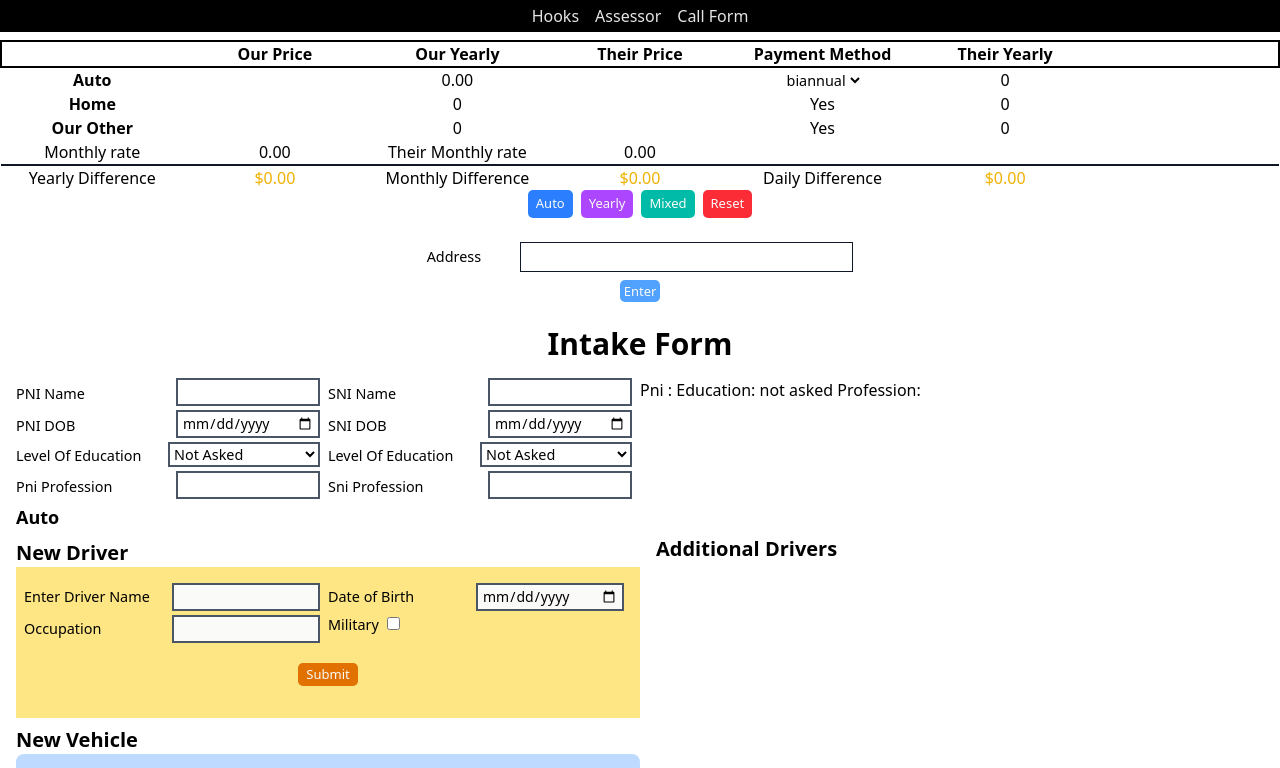
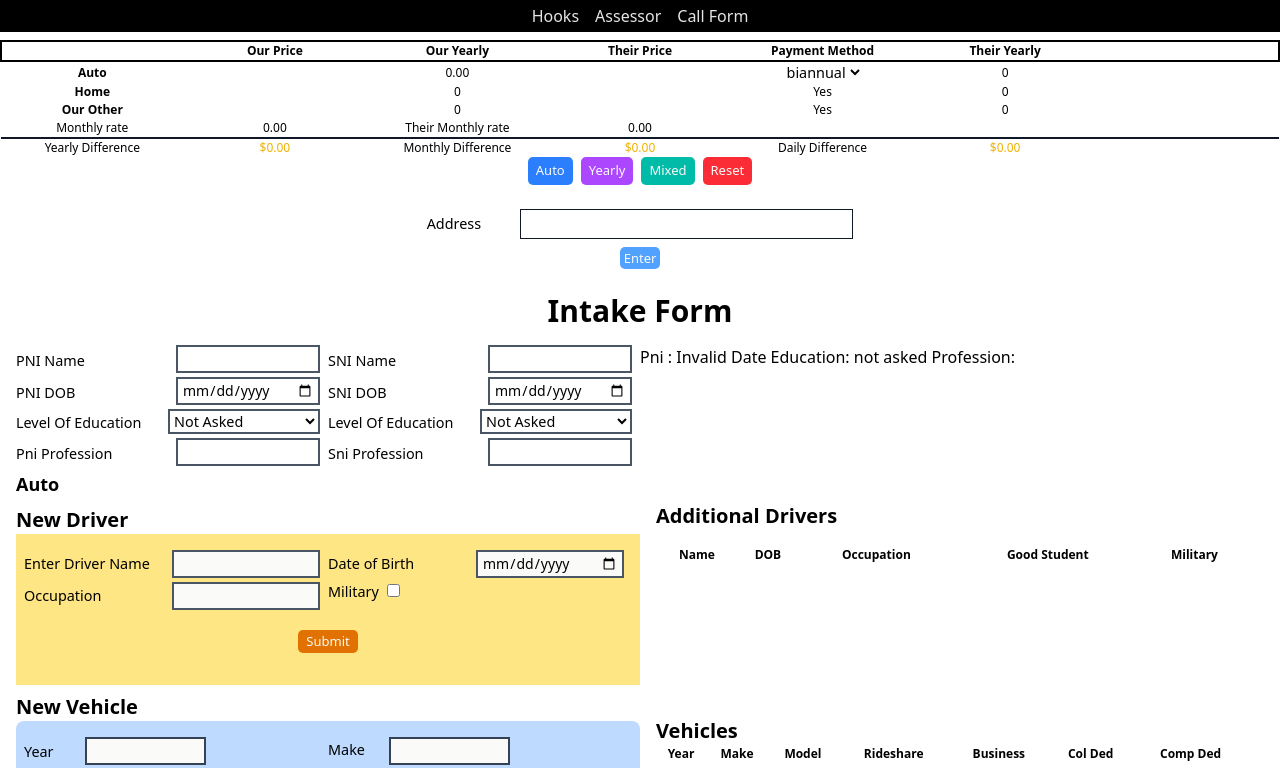
Before and after one commit to Jpatrick6420/propertyandcasualtywebsite, a React (Vite) app: page / in a window 1280 px wide. Shown: the top 768 px of the page. Built offline with nearby package versions, Linux system fonts and the light colour scheme.

Commit message:
added tables to vehicles and drivers sections

```diff
--- a/src/components/ClaimsResultsSection.jsx
+++ b/src/components/ClaimsResultsSection.jsx
@@ -1,10 +1,12 @@
+import { formatDate } from "../helpers/helpers";
+
 function ClaimsResultsSection({ currentData, label = "Claims" }) {
   return (
     <>
       <ol className="px-4 py-2 space-y-2 font-bold text-xl">{label}</ol>
       {currentData?.claims?.map((item, i) => (
         <li key={i} className="pl-6 font-normal text-md">
-          {item.type} {item.date}
+          {item.type} {formatDate(item.date)}
         </li>
       ))}
     </>
--- a/src/components/NewDriverSection.jsx
+++ b/src/components/NewDriverSection.jsx
@@ -14,6 +14,10 @@ function NewDriverSection({ handleCurrentData }) {
     setDriverDetails((prev) => ({ ...prev, [field]: e.target.value }));
   };
 
+  const handleCheckboxChange = (e, field) => {
+    e.preventDefault();
+    setDriverDetails((prev) => ({ ...prev, [field]: !driverDetails[field] }));
+  };
   const handleSubmit = (e) => {
     e.preventDefault();
     if (!driverDetails.name || !driverDetails.dob) return;
@@ -65,7 +69,7 @@ function NewDriverSection({ handleCurrentData }) {
               className="border-2 border-gray-600 bg-stone-50"
               type="checkbox"
               value={driverDetails.goodStudent}
-              onChange={(e) => handleFieldChange(e, "goodStudent")}
+              onChange={(e) => handleCheckboxChange(e, "goodStudent")}
             />
           </div>
         )}
--- a/src/components/VehicleResultsSection.jsx
+++ b/src/components/VehicleResultsSection.jsx
@@ -12,22 +12,44 @@ function VehicleResultsSection({ currentData, setCurrentData }) {
 
   return (
     <div className="px-4 py-8">
+      <h3 className="font-bold text-xl">Vehicles</h3>
+      <table>
+        <thead>
+          <tr>
+            <th></th>
+            <th>Year</th>
+            <th>Make</th>
+            <th>Model</th>
+            <th>Rideshare</th>
+            <th>Business</th>
+            <th>Col Ded</th>
+            <th>Comp Ded</th>
+            <th></th>
+          </tr>
+        </thead>
+        <tbody>
           {currentData.vehicles?.map((item, idx) => (
-        <p key={idx} className="mb-2">
-          {" "}
-          {idx + 1}) {item.year} {item.make} {item.model} RideShare:{" "}
-          {item.rideShare ? "Yes" : "No"} Business Use{" "}
-          {item.businessUse ? "Yes" : "No"}
-          Collision Deductible: {item.collisionDeductible} <br />
-          Comprehensive Deductible: {item.comprehensiveDeductible}
+            <tr key={idx} className="mb-2">
+              <td>{idx + 1})</td>
+              <td>{item.year} </td>
+              <td>{item.make}</td>
+              <td>{item.model}</td>
+              <td>{item.rideShare ? "Yes" : "No"}</td>
+              <td>{item.businessUse ? "Yes  " : "No  "}</td>
+              <td>{item.collisionDeductible.split("_").join(" ")}</td>
+              <td>{item.comprehensiveDeductible.split("_").join(" ")}</td>
+              <td>
                 <button
                   onClick={(e) => handleDelete(e, idx)}
-            className="bg-red-600 px-1 py-0.5 text-stone-50 hover:bg-red-800 active:bg-red-600"
+                  className="bg-red-600 ml-2 px-1 py-0.5 text-stone-50 hover:bg-red-800 active:bg-red-600"
                 >
                   Delete
                 </button>
-        </p>
+              </td>
+            </tr>
           ))}
+        </tbody>
+      </table>
     </div>
   );
 }
--- a/src/features/ClaimsResults.jsx
+++ b/src/features/ClaimsResults.jsx
@@ -1,3 +1,5 @@
+import { formatDate } from "../helpers/helpers";
+
 function ClaimsResults({ currentData, setCurrentData, type }) {
   const handleDelete = (e, index) => {
     e.preventDefault();
@@ -14,7 +16,7 @@ function ClaimsResults({ currentData, setCurrentData, type }) {
       <h3 className="text-xl font-bold mt-4 ml-2">Claims</h3>
       {currentData.claims?.map((item, i) => (
         <p key={i}>
-          {item.type} {item.date}
+          {item.type} {formatDate(item.date)}
           <button
             className="bg-red-600 px-1 py-0.5 text-stone-50 hover:bg-red-800 active:bg-red-600"
             onClick={(e) => handleDelete(e, i)}
--- a/src/features/DriversResults.jsx
+++ b/src/features/DriversResults.jsx
@@ -1,3 +1,5 @@
+import { formatDate } from "../helpers/helpers";
+
 function DriversResults({ currentData, setCurrentData }) {
   const handleDelete = (e, index) => {
     e.preventDefault();
@@ -12,15 +14,33 @@ function DriversResults({ currentData, setCurrentData }) {
   return (
     <div className="px-4 py-8">
       <h3 className="text-xl font-bold mb-4">Additional Drivers</h3>
+      <table>
+        <thead>
+          <tr>
+            <th></th>
+            <th>Name</th>
+            <th>DOB</th>
+            <th>Occupation</th>
+            <th>Good Student</th>
+            <th>Military</th>
+            <th></th>
+          </tr>
+        </thead>
+        <tbody>
           {currentData.additionalDrivers &&
             currentData.additionalDrivers?.map((item, i) => (
-          <p key={i} className={`mb-2 drivers-${i}`}>
-            {i + 1}) Name: {item.name} DOB: {item.dob} Occupation:{" "}
-            {item.occupation}{" "}
+              <tr key={i}>
+                <td>{i + 1})</td>
+                <td>{item.name} </td>
+                <td>{formatDate(item.dob)}</td>
+                <td>{item.occupation} </td>
+                <td>
                   {item.occupation?.toLowerCase() == "student"
                     ? item.goodStudent
-              : ""}{" "}
-            {item.military ? "Military: Yes" : ""}
+                    : ""}
+                </td>
+                <td>{item.military ? "Yes" : ""}</td>
+                <td>
                   <button
                     className="bg-red-600 hover:bg-red-800 active:bg-red-600 text-stone-50 px-1 py-0.5"
                     onClick={(e) => {
@@ -29,8 +49,11 @@ function DriversResults({ currentData, setCurrentData }) {
                   >
                     Delete
                   </button>
-          </p>
+                </td>
+              </tr>
             ))}
+        </tbody>
+      </table>
     </div>
   );
 }
--- a/src/features/PniResults.jsx
+++ b/src/features/PniResults.jsx
@@ -1,13 +1,15 @@
+import { formatDate } from "../helpers/helpers";
+
 function PniResults({ pni, sni }) {
   return (
     <div className="grid grid-cols-1">
       <p>
-        Pni : {pni.name} {pni.pniDob} Education:{" "}
+        Pni : {pni.name} {formatDate(pni.pniDob)} Education:{" "}
         {pni.pniEducation?.split("_").join(" ")} Profession: {pni.pniProfession}
       </p>
       {sni.name && (
         <p>
-          Sni: {sni.name} DOB: {sni.sniDob} Education:{" "}
+          Sni: {sni.name} DOB: {formatDate(sni.sniDob)} Education:{" "}
           {sni.sniEducation?.split("_").join(" ")} Profession:{" "}
           {sni.sniProfession}
         </p>
--- a/src/features/VehiclesResults.jsx
+++ b/src/features/VehiclesResults.jsx
@@ -1,14 +1,14 @@
 function VehiclesResults({ currentData }) {
   return (
     <>
-      <p>Vehicles:</p>
+      <h3 className="text-xl font-bold">Vehicles</h3>
       {currentData.vehicles?.map((item, i) => (
         <p key={i}>
           Year: {item.year} Make: {item.make} Model: {item.model}{" "}
           {item.rideShare ? "Ride Share: Yes" : "Ride Share: No"}
           {item.businessUse ? "Business Use: Yes" : "Business Use: No"}
-          Collision: {item.collisionDeductible} Comprehensive:{" "}
-          {item.comprehensiveDeductible}
+          Collision: {item.collisionDeductible.split("_").join(" ")}{" "}
+          Comprehensive: {item.comprehensiveDeductible.split("_").join(" ")}
         </p>
       ))}
     </>
--- a/src/helpers/helpers.js
+++ b/src/helpers/helpers.js
@@ -5,4 +5,13 @@ function calcAge(year) {
   return numYear > 1000 ? thisYear - numYear : numYear;
 }
 
-export { calcAge };
+function formatDate(date) {
+  const options = {
+    month: "numeric",
+    day: "numeric",
+    year: "numeric",
+  };
+  const newDate = new Date(date).toLocaleString("en-US", options);
+  return newDate;
+}
+export { calcAge, formatDate };
--- a/src/index.css
+++ b/src/index.css
@@ -23,3 +23,13 @@ input[type="date"],
 textarea {
   padding: 2px 4px;
 }
+table {
+  width: 100%;
+}
+td,
+th {
+  font-size: 12px;
+  /* padding: 2px 6px; */
+
+  text-align: center;
+}
```
Also changed, not shown: src/features/FormResultsSection.jsx (+26 -25 lines). Lines whose indentation alone changed are shown as unchanged.
